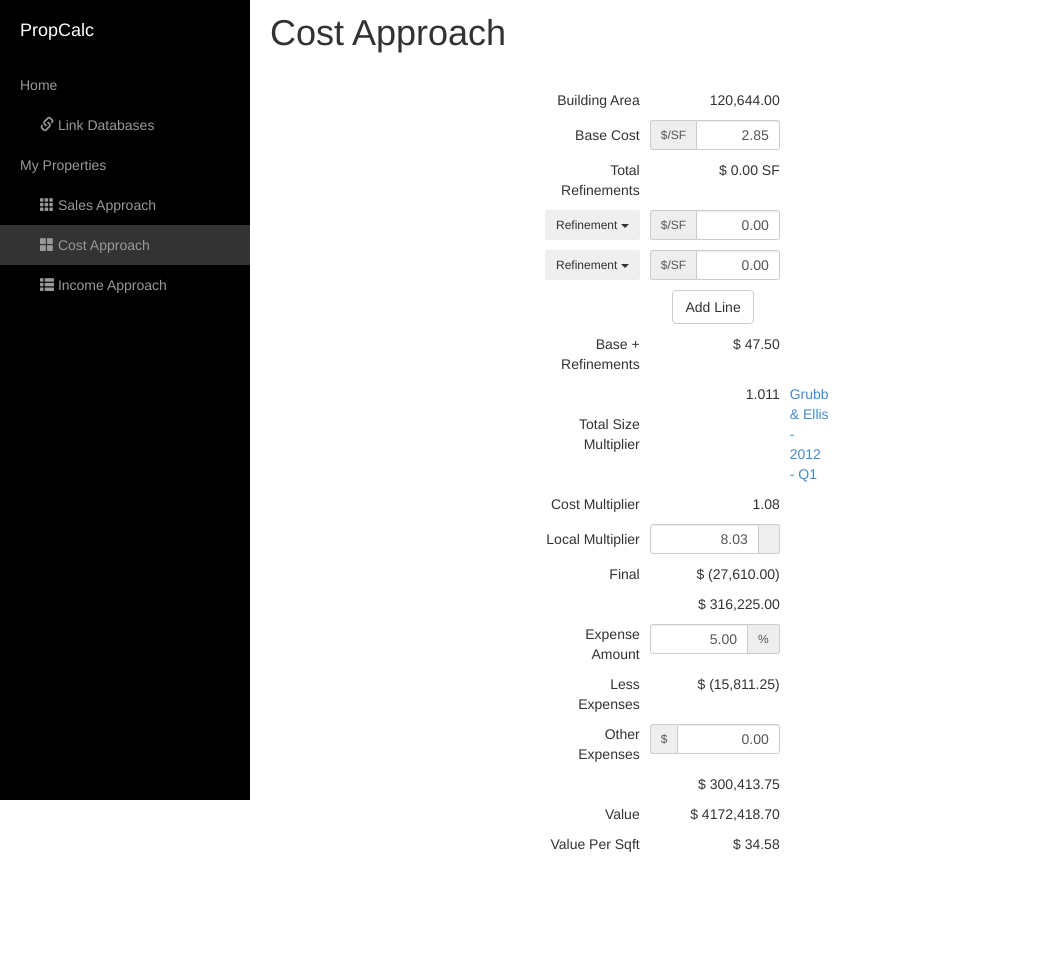
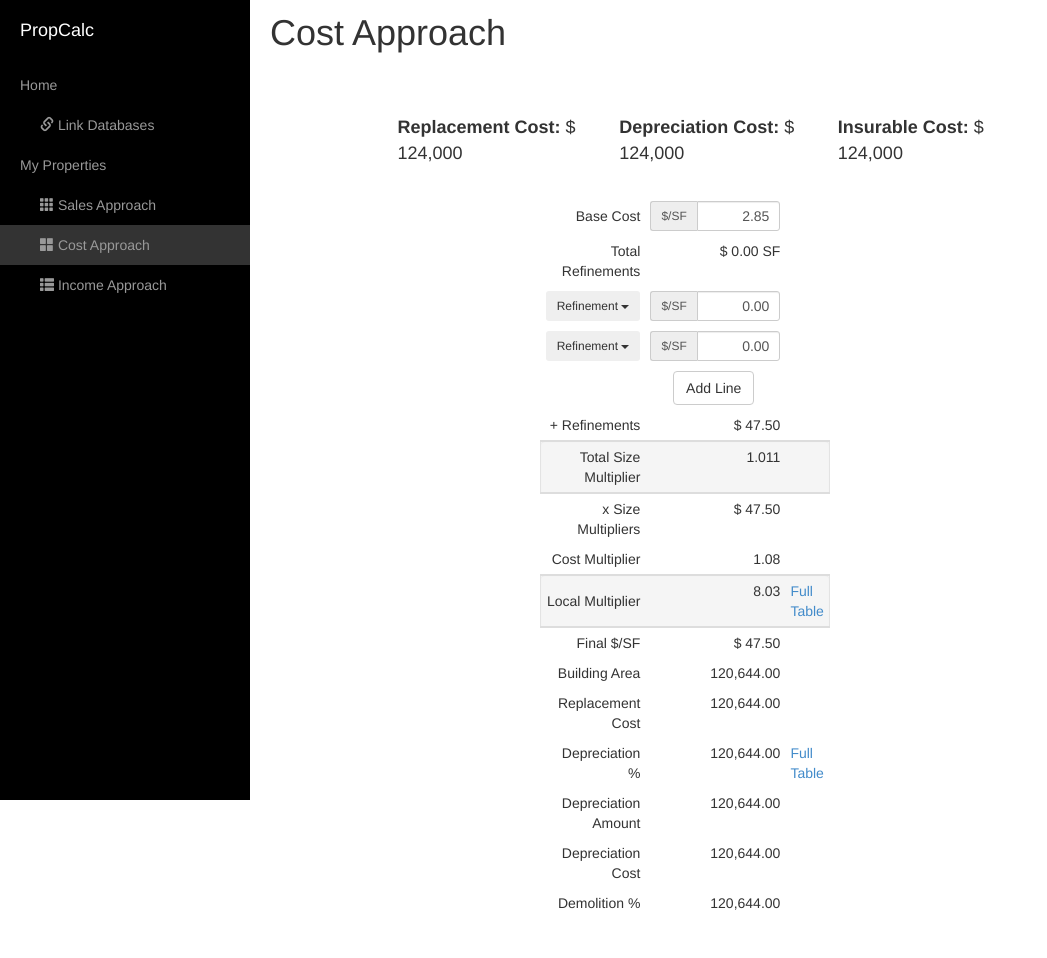
Before and after one commit to adamyala/propcalc_public, a Flask app: page /cost_approach/1 in a window 1280 px wide. Shown: the whole page, without its empty margins (0-1047 px from the left). Before the commit the page ends 852 px from the top, so only its background shows below. Run offline with Flask 2, Linux system fonts and the light colour scheme; some libraries are stand-ins or nearby versions.

Commit message:
more cost template styling, added wells to expanders

```diff
--- a/static/css/propcalc.css
+++ b/static/css/propcalc.css
@@ -61,3 +61,12 @@ table.incometable td, th {
 .addline {
 	margin-right: 20%;
 }
+
+.costtotals {
+	width: 100%;
+	margin: 30px;
+}
+
+.costtotals td {
+	font-size: 18px;
+}
--- a/templates/cost_approach.html
+++ b/templates/cost_approach.html
@@ -71,6 +71,32 @@
                 <div class="row">
                     <div class="bs-example">
 
+                        <div class="col-md-12">
+                            <div class="col-md-1"></div>
+
+                            <div class="col-md-8">
+                                <table class="costtotals">
+                                    <tr>
+                                        <td>
+                                            <b>Replacement Cost:</b> $ 124,000
+                                        </td>
+                                        <td>
+                                            <b>Depreciation Cost:</b> $ 124,000
+                                        </td>
+                                        <td>
+                                            <b>Insurable Cost:</b> $ 124,000
+                                        </td>
+                                    </tr>
+                                </table>
+                            </div>
+
+                            <div class="col-md-2"></div>
+                        </div>
+
+
+
+
+
                         <div class="col-md-3">
 
                         </div>
@@ -78,16 +104,6 @@
                         <div class="col-md-6">
                             <div class='col-md-8'>
                                 <table class="table income incometable table-condensed" style="border-collapse:collapse;">
-                                    <tr>
-                                        <td>
-                                            Building Area
-                                        </td>
-                                        <td>
-                                            120,644.00
-                                        </td>
-                                        <td>
-                                        </td>
-                                    </tr>
                                     <tr>
                                         <td class="incomeinputside">
                                             Base Cost
@@ -107,6 +123,7 @@
                                         </td>
                                     </tr>
                                     <!-- <tr data-toggle="collapse" data-target=".demo4" class="accordion-toggle"> -->
+
                                     <tr>
                                         <td>
                                             Total Refinements
@@ -117,6 +134,7 @@
                                         <td>
                                         </td>
                                     </tr>
+                                    </div>
                                     <tr>
                                         <td class="incomeinputside">
                                             <div>
@@ -324,13 +342,14 @@
                                     </tr>
                                     <tr>
                                         <td>
-                                            Base + Refinements
+                                            + Refinements
                                         </td>
                                         <td>
                                             $ 47.50
                                         </td>
                                         <td></td>
                                     </tr>
+                                    <tbody class="well">
                                         <tr data-toggle="collapse" data-target=".demo6" class="accordion-toggle">
                                             <td class="incomeinputside">
                                                 Total Size Multiplier
@@ -339,7 +358,7 @@
                                                 1.011
                                             </td>
                                             <td class="incomeinputside source">
-                                            <a href="#">Grubb & Ellis  - 2012 - Q1</a>
+
                                             </td>
                                         </tr>
                                         <tr class="">
@@ -393,6 +412,16 @@
                                                 </div>
                                             </td>
                                         </tr>
+                                    </tbody>
+                                    <tr>
+                                        <td>
+                                            x Size Multipliers
+                                        </td>
+                                        <td>
+                                            $ 47.50
+                                        </td>
+                                        <td></td>
+                                    </tr>
                                     <tr>
                                         <td>
                                             Cost Multiplier
@@ -403,22 +432,16 @@
                                         <td>
                                         </td>
                                     </tr>
+                                    <tbody class="well">
                                     <tr data-toggle="collapse" data-target=".demo5" class="accordion-toggle">
                                         <td class="incomeinputside">
                                             Local Multiplier
                                         </td>
                                         <td>
-                                            <form class="incomebox form-inline" role="form">
-                                                <div class="incomediv form-group">
-                                                    <div class="input-group input-group-sm">
-
-                                                        <input type="text" class="incomeinput form-control" value="8.03">
-                                                        <span class="input-group-addon"> </span>
-                                                    </div>
-                                                </div>
-                                            </form>
+                                            8.03
                                         </td>
-                                        <td class="incomeinputside source">
+                                        <td class="source">
+                                            <a href="#">Full Table</a>
                                         </td>
                                     </tr>
                                     <tr>
@@ -489,100 +512,76 @@
                                             </div>
                                         </td>
                                     </tr>
+                                    </tbody>
                                     <tr>
                                         <td>
-                                            Final
+                                            Final $/SF
                                         </td>
                                         <td>
-                                            $ (27,610.00)
+                                            $ 47.50
                                         </td>
-                                        <td class="source">
-                                            <a href="#"></a>
-                                        </td>
+                                        <td></td>
                                     </tr>
                                     <tr>
                                         <td>
+                                            Building Area
                                         </td>
                                         <td>
-                                            $ 316,225.00
-                                        </td>
-                                        <td>
-                                    </tr>
-                                    <tr>
-                                        <td class="incomeinputside">
-                                            Expense Amount
-                                        </td>
-                                        <td>
-                                            <form class="incomebox form-inline" role="form">
-                                                <div class="incomediv form-group">
-                                                    <div class="input-group input-group-sm">
-                                                        <input type="text" class="incomeinput form-control" value="5.00">
-                                                        <span class="input-group-addon">%</span>
-                                                    </div>
-                                                </div>
-                                            </form>
-                                        </td>
-                                        <td>
-
-                                        </td>
-                                    </tr>
-                                    <tr>
-                                        <td>
-                                            Less Expenses
-                                        </td>
-                                        <td>
-                                            $ (15,811.25)
-                                        </td>
-                                        <td>
-
-                                        </td>
-                                    </tr>
-                                    <tr>
-                                        <td class="incomeinputside">
-                                            Other Expenses
-                                        </td>
-                                        <td>
-                                            <form class="incomebox form-inline" role="form">
-                                                <div class="incomediv form-group">
-                                                    <div class="input-group input-group-sm">
-                                                        <span class="input-group-addon">$</span>
-                                                        <input type="text" class="incomeinput form-control" value="0.00">
-                                                    </div>
-                                                </div>
-                                            </form>
-                                        </td>
-                                        <td>
-
-                                        </td>
-                                    </tr>
-                                    <tr>
-                                        <td>
-                                        </td>
-                                        <td>
-                                            $ 300,413.75
+                                            120,644.00
                                         </td>
                                         <td>
                                         </td>
                                     </tr>
                                     <tr>
                                         <td>
-                                            Value
+                                            Replacement Cost
                                         </td>
                                         <td>
-                                            $ 4172,418.70
+                                            120,644.00
                                         </td>
                                         <td>
-
                                         </td>
                                     </tr>
                                     <tr>
                                         <td>
-                                            Value Per Sqft
+                                            Depreciation %
                                         </td>
                                         <td>
-                                            $ 34.58
+                                            120,644.00
+                                        </td>
+                                        <td class="source">
+                                            <a href="#">Full Table</a>
+                                        </td>
+                                    </tr>
+                                    <tr>
+                                        <td>
+                                            Depreciation Amount
                                         </td>
                                         <td>
+                                            120,644.00
+                                        </td>
+                                        <td>
+                                        </td>
+                                    </tr>
+                                    <tr>
+                                        <td>
+                                            Depreciation Cost
+                                        </td>
+                                        <td>
+                                            120,644.00
+                                        </td>
+                                        <td>
+                                        </td>
+                                    </tr>
+                                    <tr>
+                                        <td>
+                                            Demolition %
+                                        </td>
+                                        <td>
+                                            120,644.00
+                                        </td>
+                                        <td>
+                                        </td>
                                     </tr>
                                 </table>
                             </div>
```
Also changed, not shown: templates/income_approach.html (+11 -1 lines). Lines whose indentation alone changed are shown as unchanged.
